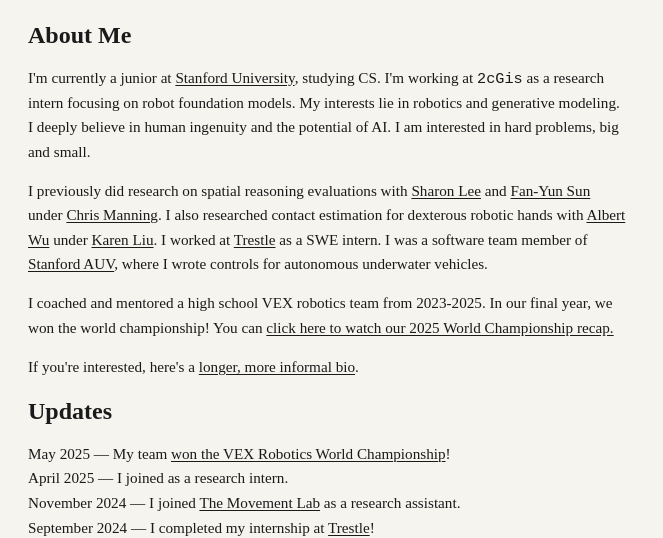
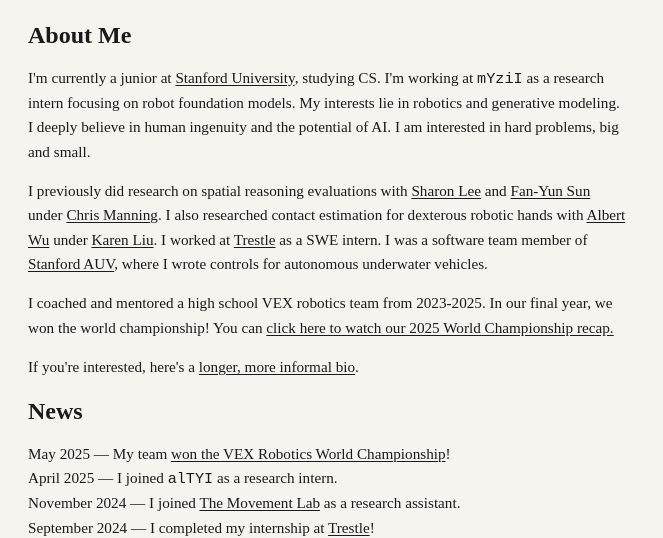
Before and after one commit to alotofpandas/aliuahma, a plain HTML site: page index.html in a window 1280 px wide. Shown: the part 120-658 px from the top of the page, without its empty margins (0-663 px from the left). Drawn offline with Linux system fonts and the light colour scheme; a web font is replaced by a local one.

Commit message:
fixed obfuscation bug and changed updates to news

```diff
--- a/assets/css/styles.css
+++ b/assets/css/styles.css
@@ -64,7 +64,7 @@
 }
 
 
-#obfuscated-text {
+#obfuscated-text, #obfuscated-text-1, #obfuscated-text-2 {
     font-family: 'Courier New', Courier, monospace;
     font-weight: normal;
 }
--- a/index.html
+++ b/index.html
@@ -45,7 +45,7 @@
 
         <p>
             I'm currently a junior at <a href="https://www.stanford.edu">Stanford University</a>,
-            studying CS. I'm working at <span id="obfuscated-text"></span> as a research intern focusing
+            studying CS. I'm working at <span id="obfuscated-text-1"></span> as a research intern focusing
             on robot foundation models. My interests lie in robotics and generative modeling. I deeply
             believe in human ingenuity and the potential of AI. I am interested in hard problems, big
             and small.
@@ -71,13 +71,13 @@
         </p>
 
         <h2>
-            Updates
+            News
         </h2>
 
         <p>
         May 2025 — My team <a href="https://www.youtube.com/watch?v=BcMVKxYTlHo">won the VEX Robotics World Championship</a>!
         <br>
-        April 2025 — I joined <span id="obfuscated-text"></span> as a research intern.
+        April 2025 — I joined <span id="obfuscated-text-2"></span> as a research intern.
         <br>
         November 2024 — I joined <a href="https://tml.stanford.edu/">The Movement Lab</a> as a research assistant.
         <br>
@@ -123,9 +123,14 @@
         }
 
         function updateObfuscatedText() {
-            const element = document.getElementById('obfuscated-text');
-            if (element) {
-                element.textContent = generateRandomText(5);
+            const element1 = document.getElementById('obfuscated-text-1');
+            const element2 = document.getElementById('obfuscated-text-2');
+
+            if (element1) {
+                element1.textContent = generateRandomText(5);
+            }
+            if (element2) {
+                element2.textContent = generateRandomText(5);
             }
         }
 
```
